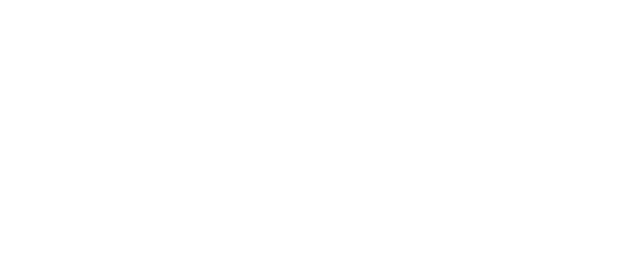
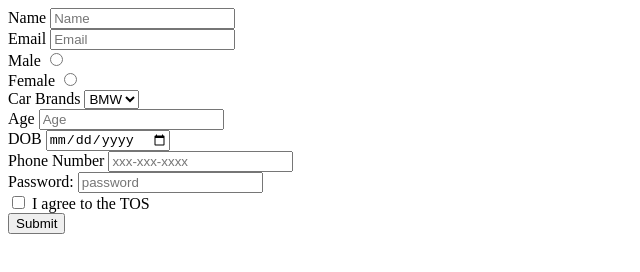
Before and after one commit to acciojob/signup-form-car-MentalRanjith, a website: page main.html in a window 1280 px wide. Shown: the whole page, without its empty margins (0-640 px from the left). Drawn offline with Linux system fonts and the light colour scheme.

Commit message:
created a submission

```diff
--- a/main.html
+++ b/main.html
@@ -8,6 +8,38 @@
 
 <body>
 	<!-- the entire body must be written by student -->
+	<form method="post">
+		<label for="name">Name</label>
+		<input placeholder="Name" type="text" id="name" required><br>
+		<label for="email">Email</label>
+		<input placeholder="Email" type="email" id="email" required><br>
+
+		<label for="gender_m">Male</label>
+		<input type="radio" id="gender_m" required><br>
+		<label for="gender_f">Female</label>
+		<input type="radio" id="gender_f" required><br>
+         <label for="cars">Car Brands</label>
+		<select placeholder="--Please choose an option--"type="Select" id="cars" required>
+		<option>BMW</option>
+		<option>TATA</option>
+		<option>ANDI</option>
+		</select><br>
+		<label for="age">Age</label>
+		<input placeholder="Age" type="number" id="age" required><br>
+		<label for="dob">DOB</label>
+		<input type="date" id="dob" required><br>
+		<label for="tel">Phone Number</label>
+		<input placeholder="xxx-xxx-xxxx" type="tel" id="tel" ><br>
+		<label for="pwd">Password:</label>
+		<input placeholder="password" type="password" id="pwd" required><br>
+
+		<input  type="checkbox" required>
+		<label for="tos">I agree to the TOS</label><br>
+		<input type="submit">
+
+
+
+
     <script type="text/javascript" src="./script.js">
 </script>
 
```
